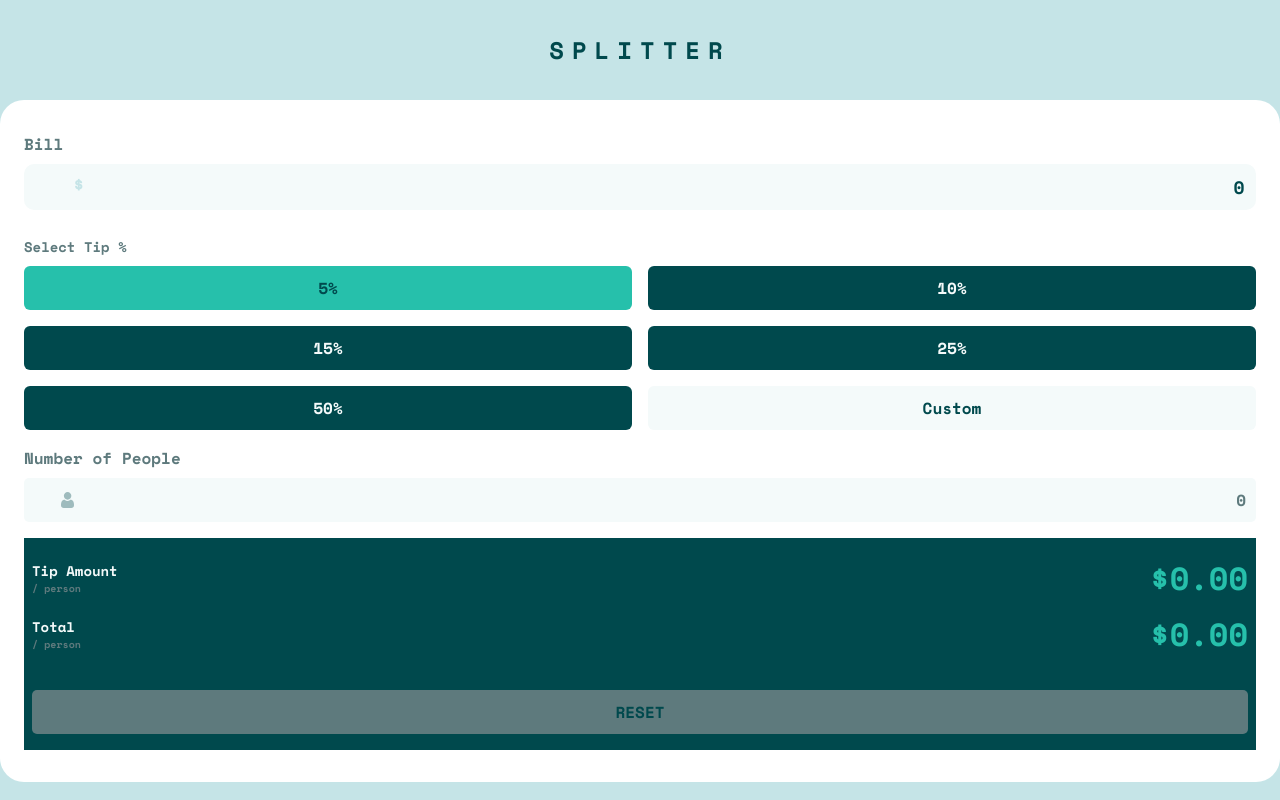
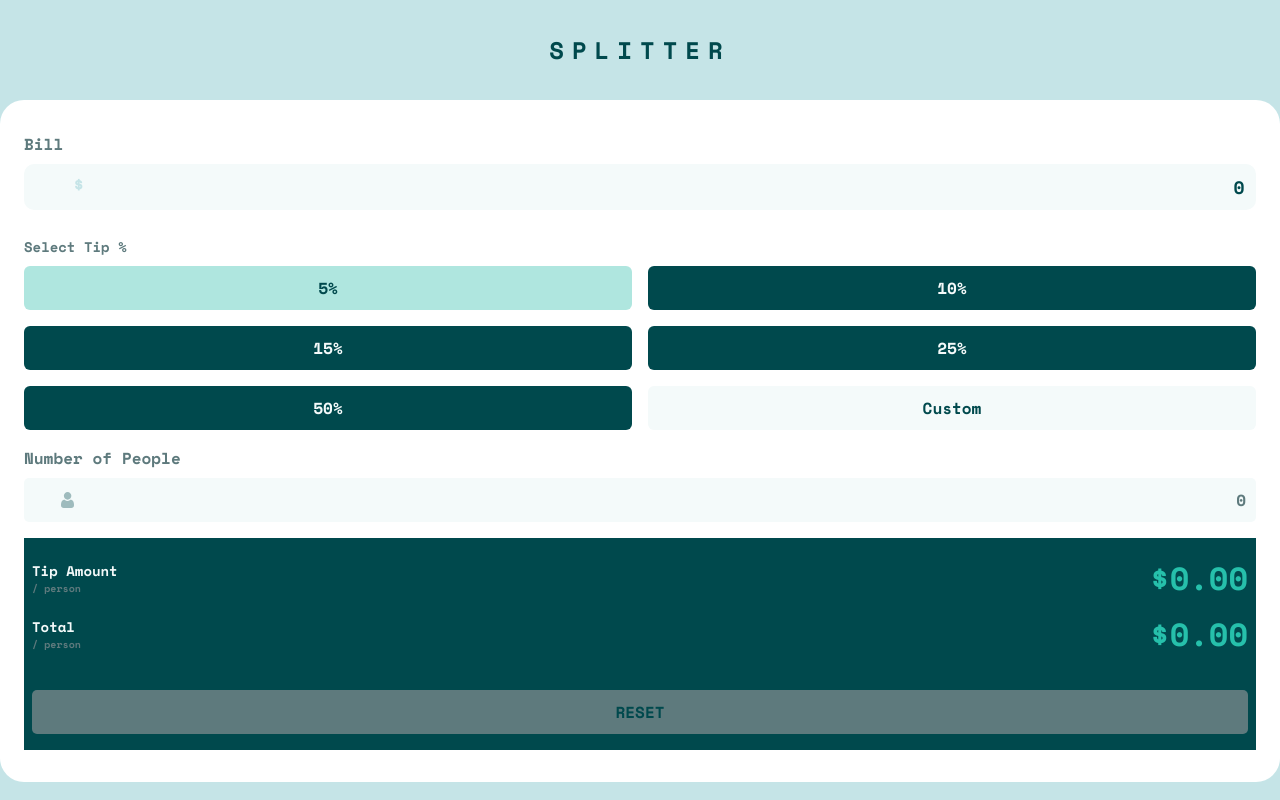
Before and after one commit to Robertron624/tip-calculator-app, a React (Vite) app: page / in a window 1280 px wide. In both pictures the pointer is over the button "5%". Built offline with nearby package versions, Linux system fonts and the light colour scheme.

Commit message:
hover effects to buttons added

```diff
--- a/src/components/PercentagesArea/PercentagesArea.jsx
+++ b/src/components/PercentagesArea/PercentagesArea.jsx
@@ -2,7 +2,6 @@ import React from "react";
 import "./index.scss";
 
 const PercentagesArea = ({ percentageOptions, discount, setDiscount, customDiscountOpen, setCustomDiscountOpen }) => {
-    // const [customDiscountOpen, setCustomDiscountOpen] = useState(false);
     function handleClick(e) {
         setDiscount(e.target.value);
     }
--- a/src/components/PercentagesArea/index.scss
+++ b/src/components/PercentagesArea/index.scss
@@ -1,6 +1,8 @@
 $very-dark-cyan: hsl(183, 100%, 15%);
 $very-light-grayish-cyan: hsl(189, 41%, 97%);
 $strong-cyan: hsl(172, 67%, 45%);
+
+$hover-cyan: rgb(175,230,223);
 
 @mixin large {
     @media only screen and (min-width: 1440px) {
@@ -35,6 +37,11 @@ $strong-cyan: hsl(172, 67%, 45%);
             cursor: pointer;
         }
 
+        .number-percentage:hover {
+            background-color: $hover-cyan;
+            color: $very-dark-cyan;
+        }
+
         .custom-button {
             text-transform: capitalize;
             background: $very-light-grayish-cyan;
--- a/src/components/TotalizerArea/index.scss
+++ b/src/components/TotalizerArea/index.scss
@@ -4,6 +4,8 @@
 $strong-cyan: hsl(172, 67%, 45%);
 
 // Neutral
+
+$hover-cyan: rgb(175,230,223);
 
 $very-dark-cyan: hsl(183, 100%, 15%);
 $dark-grayish-cyan: hsl(186, 14%, 43%);
@@ -75,6 +77,10 @@ $white: hsl(0, 0%, 100%);
         text-transform: uppercase;
         cursor: pointer;
 
+        &:hover {
+            background-color: $hover-cyan;
+        }
+
         &:disabled {
             background-color: $dark-grayish-cyan;
             cursor: not-allowed;
```
